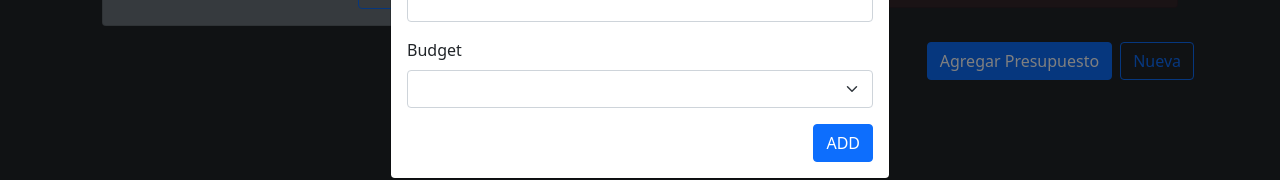
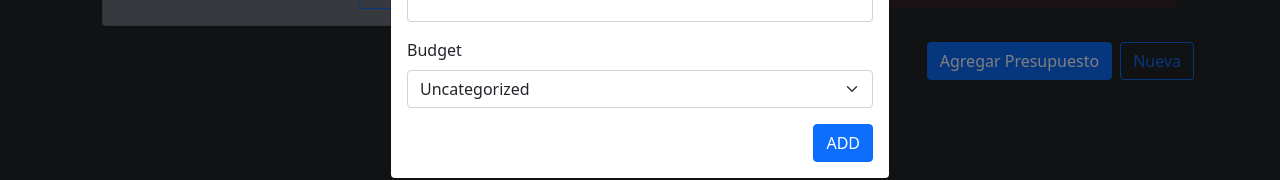
Before and after one commit to tomeli5n/presupuerco, a React (Create React App) app: page / in a window 1280 px wide. Shown: the part 248-428 px from the top of the page. Built offline with nearby package versions, Linux system fonts and the light colour scheme.

Commit message:
uncategorized bugdet id

```diff
--- a/src/components/AddExpenseModal.js
+++ b/src/components/AddExpenseModal.js
@@ -1,6 +1,6 @@
 import { Form, Modal, Button } from "react-bootstrap";
 import { useRef } from "react"
-import { useBudgets } from "../contexts/BudgetsContext"
+import { useBudgets, UNCATEGORIZED_BUDGET_ID} from "../contexts/BudgetsContext"
 
 export default function AddExpenseModal({show, handleClose, defaultBudgetId}) {
     const descriptionRef = useRef()
@@ -40,6 +40,7 @@ export default function AddExpenseModal({show, handleClose, defaultBudgetId}) {
                 <Form.Group className="mb-3" controlId="budgetId">
                     <Form.Label>Budget</Form.Label>
                     <Form.Select defaultValue={defaultBudgetId} ref={budgetIdRef}>
+                        <option id={UNCATEGORIZED_BUDGET_ID} value={UNCATEGORIZED_BUDGET_ID}>Uncategorized</option>
                         {budgets.map(budget => (
                             <option key={budget.id} value={budget.id}>{budget.name}</option>
                             ))}
--- a/src/contexts/BudgetsContext.js
+++ b/src/contexts/BudgetsContext.js
@@ -4,24 +4,13 @@ import useLocalStorage from '../hooks/useLocalStorage';
 
 const BudgetsContext = React.createContext();
 
+export const UNCATEGORIZED_BUDGET_ID = "Uncategorized";
+
 let prevBudgets = [];
 export function useBudgets() {
     return useContext(BudgetsContext);
 }
-// // budgets
-// {
-//     id:
-//     name:
-//     max:
-// },
 
-// //expenses
-// {
-//     id:
-//     budgetId:
-//     amount:
-//     description:
-// }
 export const BudgetsProvider = ({ children }) => {
     const [budgets, setBudgets] = useLocalStorage("budgets", [])
     const [expenses, setExpenses] = useLocalStorage("expenses", [])
```
